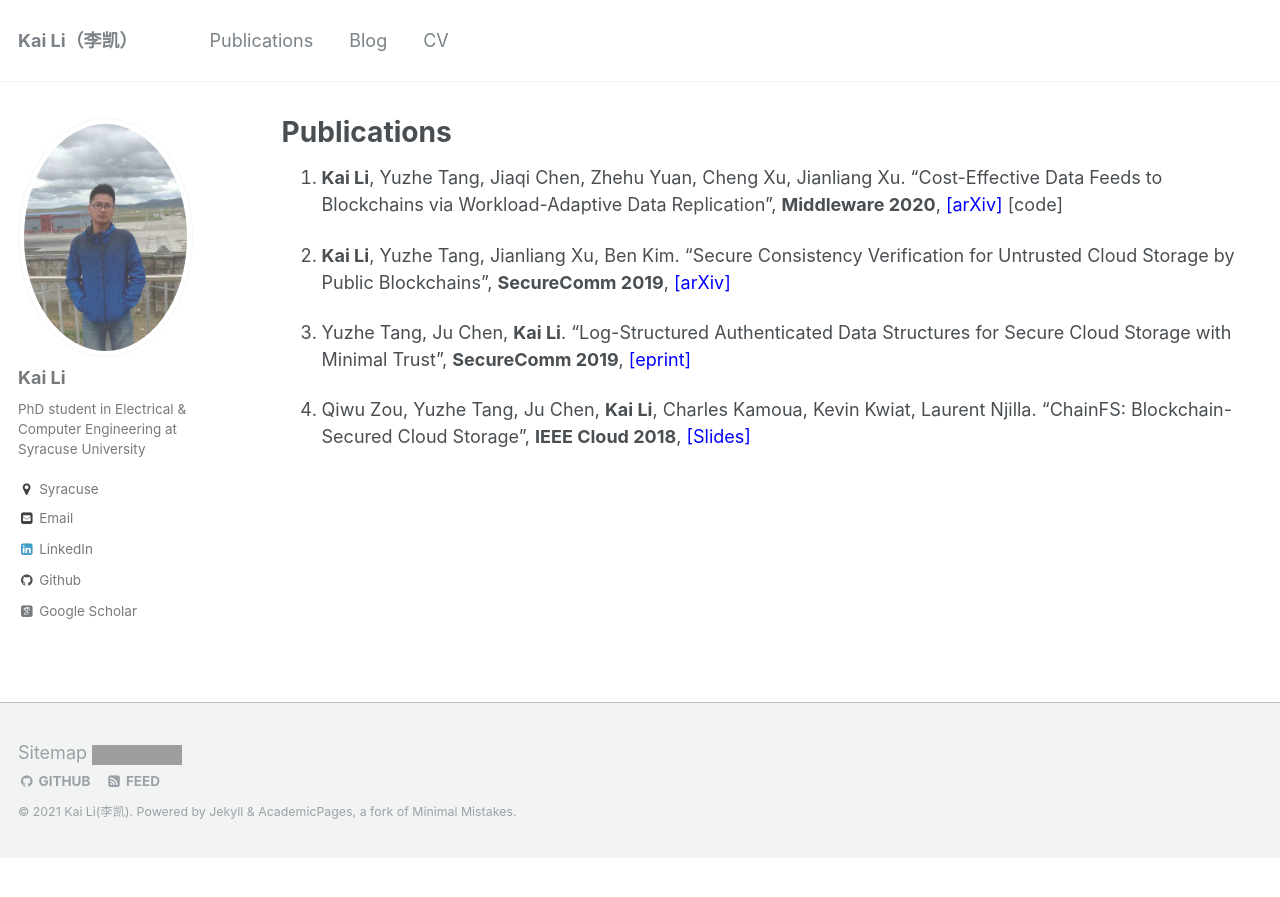
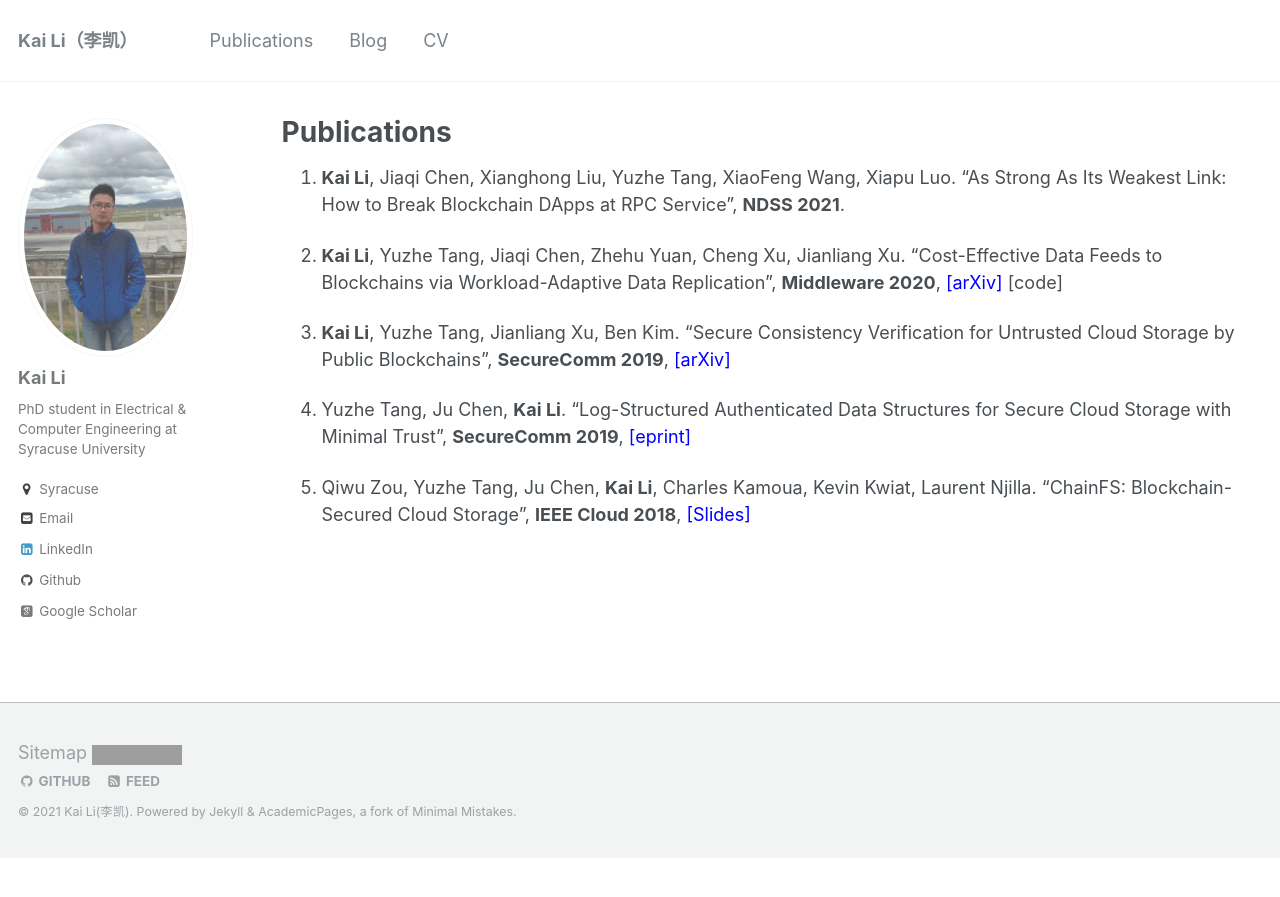
Before and after one commit to likai1993/likai1993.github.io, a Jekyll site: the page built from _pages/publications.md, in a window 1280 px wide. Shown: the top 897 px of the page. Built offline with Jekyll 4.4.1, drawn with Linux system fonts in a browser that asks for light colours; some web fonts are replaced; grey boxes are pictures that could not be loaded.

Commit message:
Update publications.md

```diff
--- a/_pages/publications.md
+++ b/_pages/publications.md
@@ -5,11 +5,13 @@ permalink: /publications/
 author_profile: true
 ---
 <!--1. **Kai Li**, Jiaqi Chen, Xianghong Liu, Yuzhe Tang, XiaoFeng Wang, Xiapu Luo. Title to be available, **NDSS 2021**-->
+1. **Kai Li**, Jiaqi Chen, Xianghong Liu, Yuzhe Tang, XiaoFeng Wang, Xiapu Luo. "As Strong As Its Weakest Link: How to Break Blockchain DApps at RPC Service", **NDSS 2021**.
 
-1. **Kai Li**, Yuzhe Tang, Jiaqi Chen, Zhehu Yuan, Cheng Xu, Jianliang Xu. "Cost-Effective Data Feeds to Blockchains via Workload-Adaptive Data Replication", **Middleware 2020**, <span style="color:blue">[[arXiv]](https://arxiv.org/pdf/1911.04078.pdf)</span> [[code]](https://github.com/syracuse-fullstacksecurity/GRuB)
 
-2. **Kai Li**, Yuzhe Tang, Jianliang Xu, Ben Kim. "Secure Consistency Verification for Untrusted Cloud Storage by Public Blockchains", **SecureComm 2019**, <span style="color:blue">[[arXiv]](https://arxiv.org/pdf/1904.06626.pdf)</span>
+2. **Kai Li**, Yuzhe Tang, Jiaqi Chen, Zhehu Yuan, Cheng Xu, Jianliang Xu. "Cost-Effective Data Feeds to Blockchains via Workload-Adaptive Data Replication", **Middleware 2020**, <span style="color:blue">[[arXiv]](https://arxiv.org/pdf/1911.04078.pdf)</span> [[code]](https://github.com/syracuse-fullstacksecurity/GRuB)
 
-3. Yuzhe Tang, Ju Chen, **Kai Li**. "Log-Structured Authenticated Data Structures for Secure Cloud Storage with Minimal Trust", **SecureComm 2019**, <span style="color:blue">[[eprint]](https://eprint.iacr.org/2016/1063.pdf)</span>
+3. **Kai Li**, Yuzhe Tang, Jianliang Xu, Ben Kim. "Secure Consistency Verification for Untrusted Cloud Storage by Public Blockchains", **SecureComm 2019**, <span style="color:blue">[[arXiv]](https://arxiv.org/pdf/1904.06626.pdf)</span>
 
-4. Qiwu Zou, Yuzhe Tang, Ju Chen, **Kai Li**, Charles Kamoua, Kevin Kwiat, Laurent Njilla. "ChainFS: Blockchain-Secured Cloud Storage", **IEEE Cloud 2018**, <span style="color:blue"> [[Slides]](https://docs.google.com/presentation/d/1uDqvJjPWF6YIo8bb-vfAgCU7SCaoRTLHdrEegTEeyd0/edit#slide=id.g3d35a20df5_0_0)</span>
+4. Yuzhe Tang, Ju Chen, **Kai Li**. "Log-Structured Authenticated Data Structures for Secure Cloud Storage with Minimal Trust", **SecureComm 2019**, <span style="color:blue">[[eprint]](https://eprint.iacr.org/2016/1063.pdf)</span>
+
+5. Qiwu Zou, Yuzhe Tang, Ju Chen, **Kai Li**, Charles Kamoua, Kevin Kwiat, Laurent Njilla. "ChainFS: Blockchain-Secured Cloud Storage", **IEEE Cloud 2018**, <span style="color:blue"> [[Slides]](https://docs.google.com/presentation/d/1uDqvJjPWF6YIo8bb-vfAgCU7SCaoRTLHdrEegTEeyd0/edit#slide=id.g3d35a20df5_0_0)</span>
```
